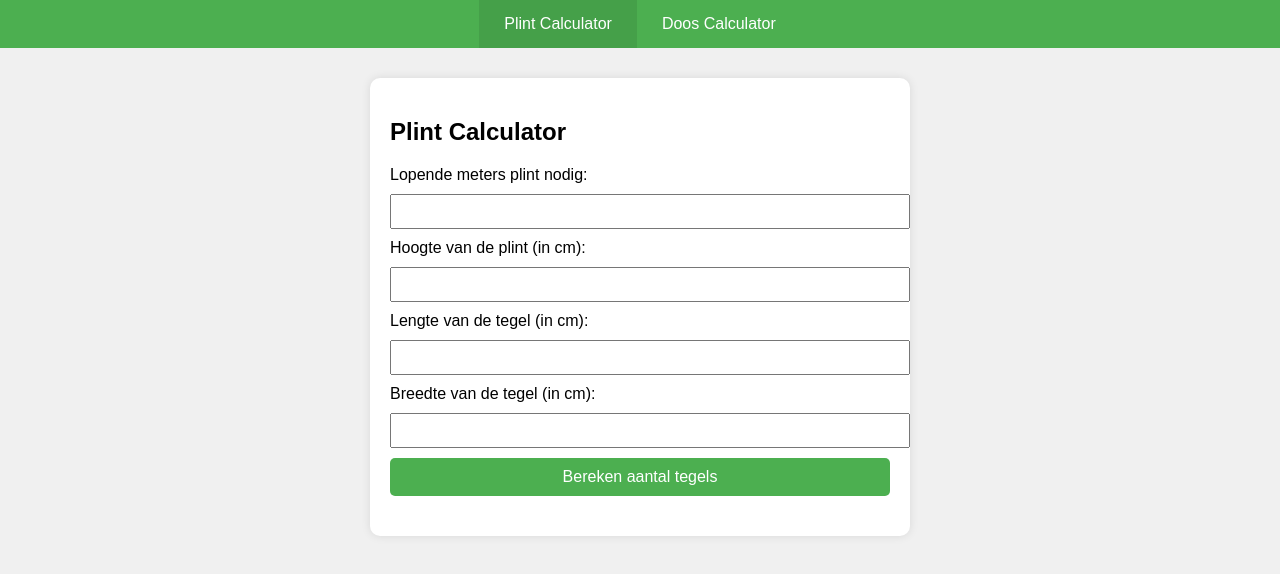
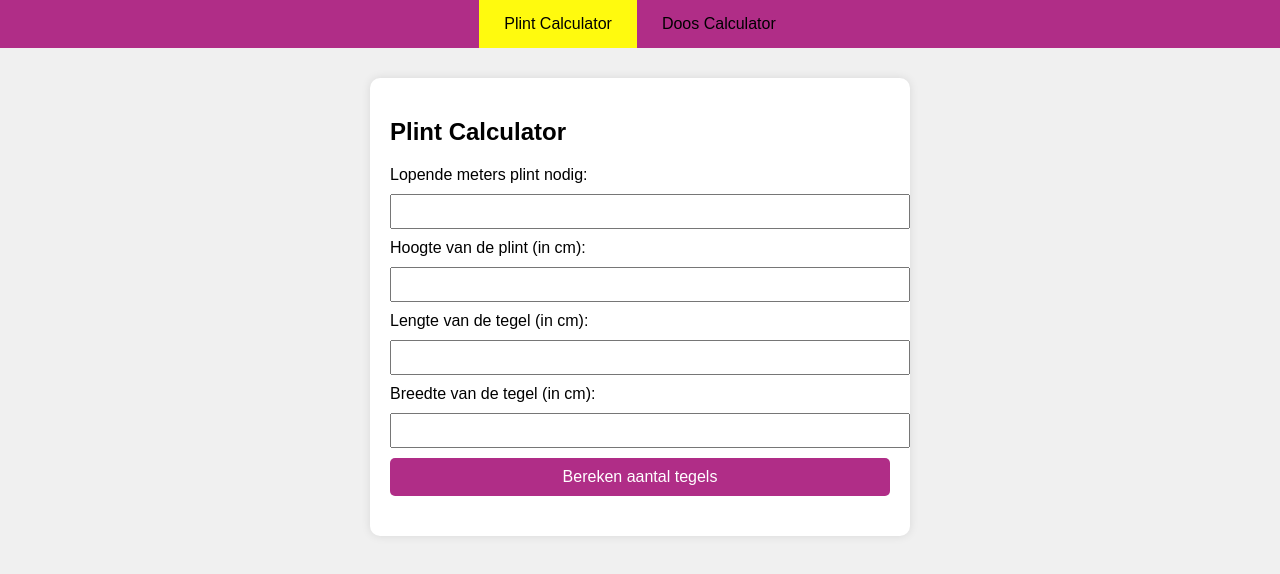
Before and after one commit to L0uFish/Veroo, a plain HTML site: page index.html in a window 1280 px wide. Drawn offline with Linux system fonts and the light colour scheme.

Commit message:
Update index.html

```diff
--- a/index.html
+++ b/index.html
@@ -11,20 +11,20 @@
     }
 
     header {
-      background-color: #4CAF50;
+      background-color: #b02d87;
       display: flex;
       justify-content: center;
     }
 
     .tab {
       padding: 15px 25px;
-      color: white;
+      color: black;
       cursor: pointer;
       text-align: center;
     }
 
     .tab:hover, .tab.active {
-      background-color: #45a049;
+      background-color: #fffa0e;
     }
 
     .container {
@@ -49,7 +49,7 @@
     button {
       padding: 10px;
       width: 100%;
-      background-color: #4CAF50;
+      background-color: #b02d87;
       color: white;
       font-size: 16px;
       border: none;
```
